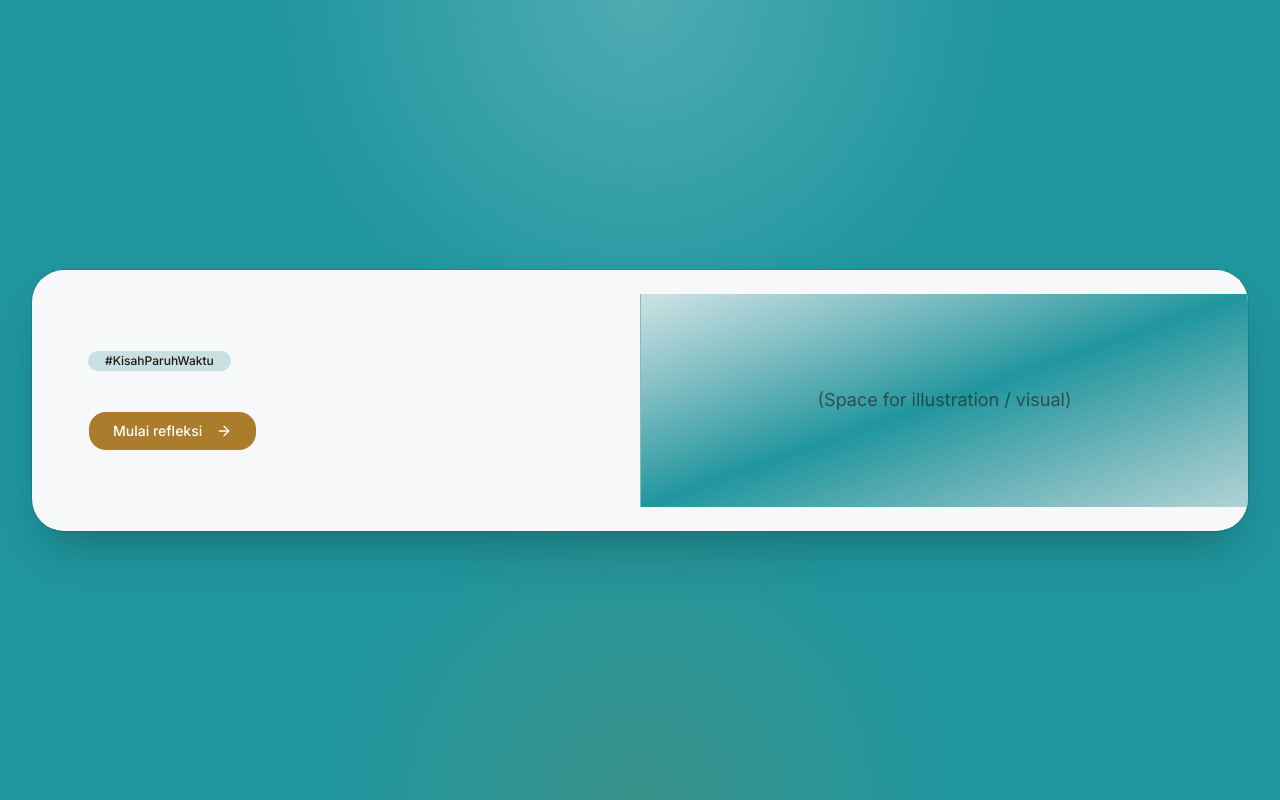
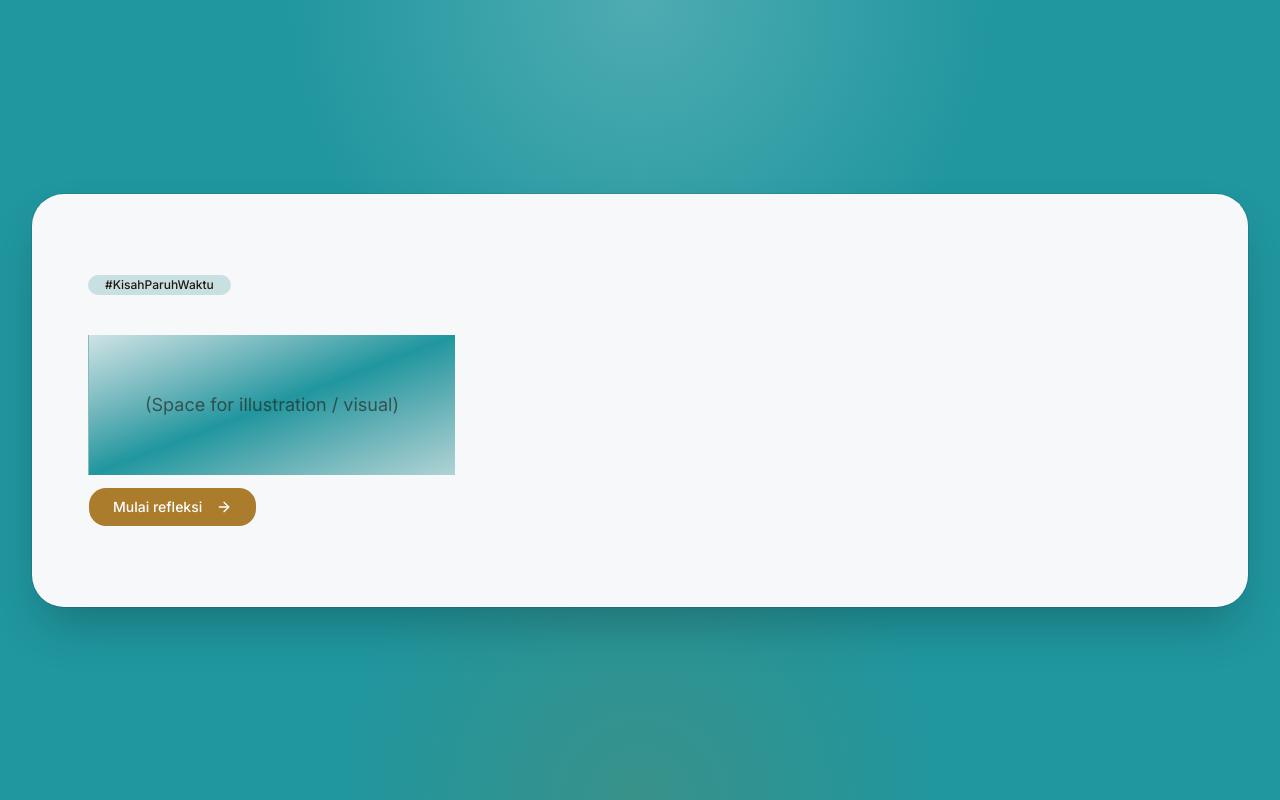
Before and after one commit to irfanbagir/Kisah-Paruh-Waktu, a Next.js app: page / in a window 1280 px wide. Built offline with nearby package versions, Linux system fonts and the light colour scheme.

Commit message:
draft 04

```diff
--- a/app/page.tsx
+++ b/app/page.tsx
@@ -392,6 +392,11 @@ export default function Page() {
                                           </div>
 
                     <div className="mt-10 flex flex-wrap gap-3">
+                      <div className="border-l border-[#82BCBF] bg-gradient-to-br from-[#82BCBF]/35 via-[#20969E] to-[#5BA5A7]/45 p-8 md:p-12 lg:p-14 flex items-center justify-center">
+  <p className="text-[#211911]/60 text-lg">
+    (Space for illustration / visual)
+  </p>
+</div>
                       <Button
                         size="lg"
                         className="rounded-2xl bg-[#AA7C2C] px-6 text-white hover:bg-[#946a25]"
@@ -403,11 +408,7 @@ export default function Page() {
                     </div>
                   </div>
 
-                  <div className="border-l border-[#82BCBF] bg-gradient-to-br from-[#82BCBF]/35 via-[#20969E] to-[#5BA5A7]/45 p-8 md:p-12 lg:p-14 flex items-center justify-center">
-  <p className="text-[#211911]/60 text-lg">
-    (Space for illustration / visual)
-  </p>
-</div>
+
                 </div>
               </Card>
             </motion.div>
```
